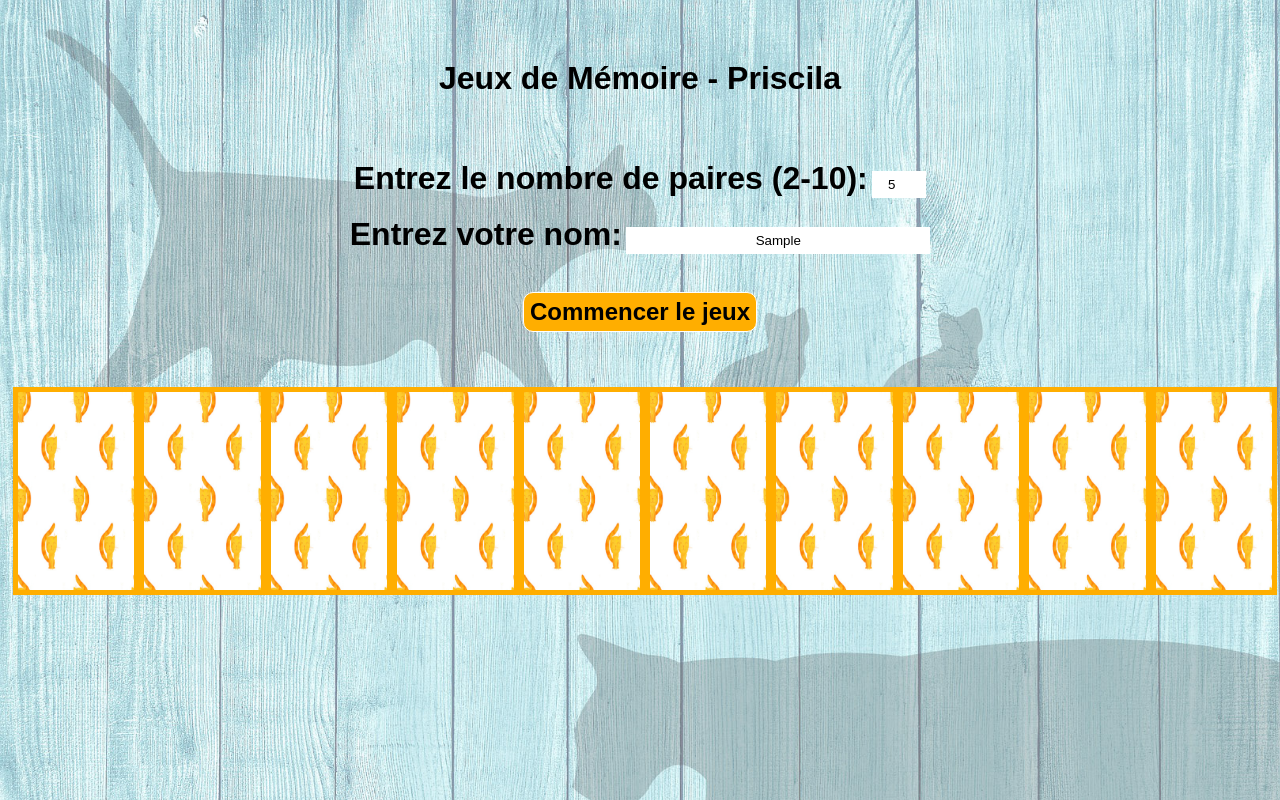
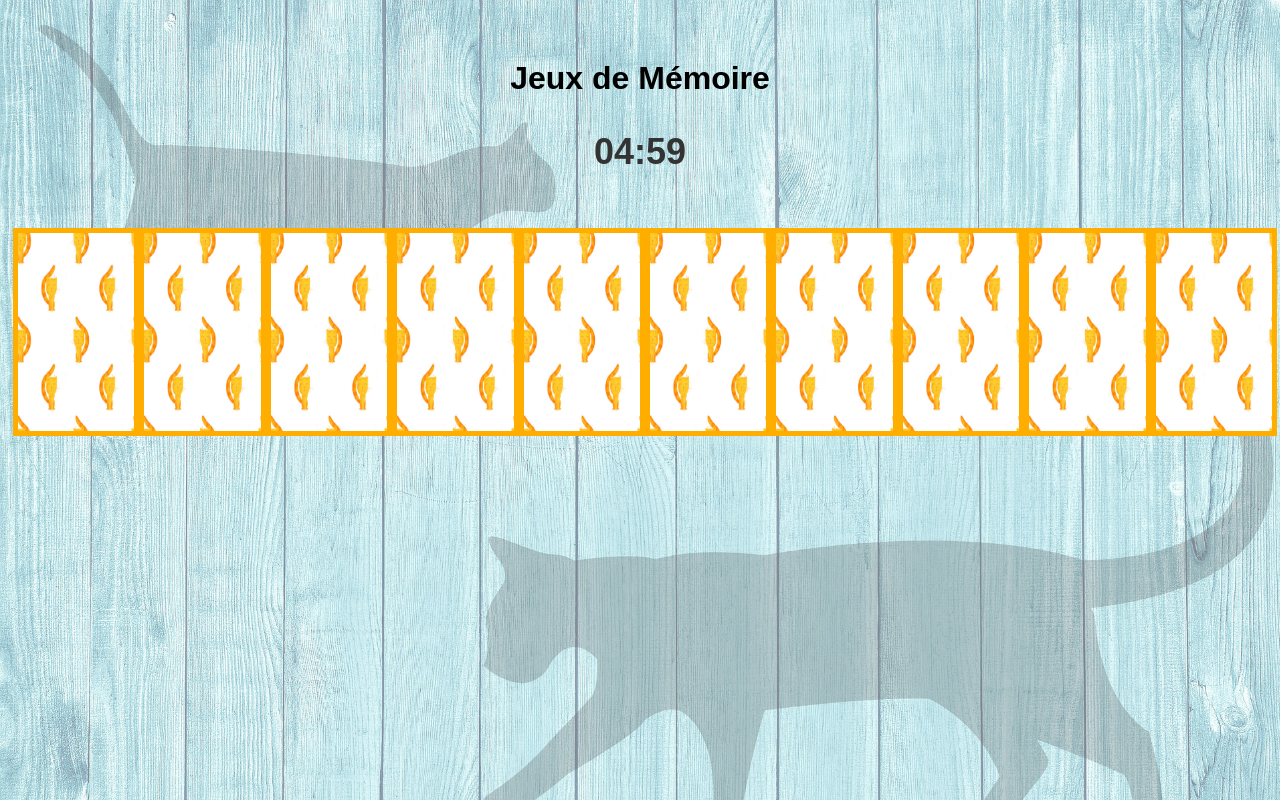
Before and after one commit to pri-carvalho/TP3-jeux-de-memoire, a plain HTML site: page index.html in a window 1280 px wide. Both pictures are taken after typing "5", "Sample" into the empty fields and a click on the button "Commencer le jeux". Shown: the top 800 px of the page. Drawn offline with Linux system fonts and the light colour scheme.

Commit message:
Documentation avec JSDoc
Documentation avec JSDoc

```diff
--- a/index.html
+++ b/index.html
@@ -8,20 +8,28 @@
     <link rel="stylesheet" href="style.css">
 </head>
 <body>
-
   <header>
-        <h1>Jeux de Mémoire - Priscila</h1>
+      <h1>Jeux de Mémoire</h1>
     </header>
     <main>
+      <!-- A div that will be used to display the timer. -->
+      <div id="minuterie">
+      </div>
+     <!-- Used to display the error message. -->
+      <p id="errorMessage"></p>
+      <div id="form">
+     <!-- The form that will be used to get the number of pairs and the name of the player. -->
         <form id="forme-du-jeu">
           <label for="pairs">Entrez le nombre de paires (2-10):</label>
-        <input type="number" id="pairs" min="2" max="10" required>
+          <input type="number" id="pairs" name="pairs" step="1">
           <br><br>
           <label for="nom">Entrez votre nom:</label>
-        <input type="text" id="name" required>
+          <input type="text" id="name" name="name">
           <br><br>
           <button type="submit">Commencer le jeux</button>
         </form>
+      </div>
+<!-- Used to display the game table. -->
     <div id="tableDeJeux"></div>
     <script src="script.js"></script>
   </main>
--- a/script.js
+++ b/script.js
@@ -2,8 +2,12 @@
 /*             TP-3 PRISCILA CARVALHO
 /***************************************************************** */
 
-/* VARIABLES */
 
+/* The above code is declaring variables and assigning values to them. */
+const form = document.getElementById('form');
+const errorMessage = document.querySelector('#errorMessage');
+const minuterie = document.getElementById('minuterie');
+let message = '';
 const tableDeJeux = document.getElementById("tableDeJeux");
 const imgs = ['cat (1).jpg','cat (2).jpg', 'cat (3).jpg', 'cat (4).jpg', 'cat (5).jpg',
             'cat (6).jpg', 'cat (7).jpg', 'cat (8).jpg', 'cat (9).jpg', 'cat (10).jpg'];
@@ -11,18 +15,39 @@ let cartesDansLeJeuHTML = '';
 let gameForm = document.getElementById('forme-du-jeu');
 let premiereCarte, deuxiemeCarte;
 let verrouillerCarte = false;
+let finDuJeu = false;
 
-/* EVENT LISTENER */
 
-// Este metodo "escuta" o click no botao submit do formulario
+/* The above code is creating a form that allows the user to input the number of pairs they want to
+play with and their name. The code is also validating the input. */
 gameForm.addEventListener("submit", (e) => {
   e.preventDefault();
 
   let pairs = document.getElementById("pairs");
+  let name = document.getElementById("name");
   let CartesPourJouer = genererArray(pairs.value);
 
-  for (let i = 0; i < CartesPourJouer.length; i++)
-  {
+  errorMessage.textContent = '';
+  message = '';
+
+  if (validarNumero(pairs.value) && validarNome(name.value)) {
+    form.remove();
+    creerCartes(CartesPourJouer);
+    tempsRestant();
+  } else {
+    errorMessage.textContent = 'Veuillez remplir tous les champs. '+ message;
+  }
+})
+
+
+/**
+ * The function creerCartes() creates the cards and adds them to the HTML.
+ * @param CartesPourJouer - an array of numbers that represent the cards to be played.
+ */
+
+function creerCartes(CartesPourJouer) {
+
+  for (let i = 0; i < CartesPourJouer.length; i++) {
     cartesDansLeJeuHTML +=
     `
       <div class="carteMemoire" data-carte="${imgs[CartesPourJouer[i]]}">
@@ -34,17 +59,65 @@ gameForm.addEventListener("submit", (e) => {
   showTableDeJeux();
   const cartes = document.querySelectorAll(".carteMemoire");
   cartes.forEach(carte => carte.addEventListener("click", flipCard));
-})
+}
 
-/* METHODES */
 
-//Este metodo soma as strings contendo as DIV com as cartas.
-//Soma duas vezes pois representa os pares.
+/**
+ * If the string is empty or if the string does not match the regex, then the message is updated and
+ * the function returns false. Otherwise, the function returns true.
+ * @param str - the string to validate
+ * @returns a boolean value.
+ */
+function validarNome(str) {
+  const regex = /^[a-z0-9]+$/i;
+  if (!str || !regex.test(str)) {
+    message += 'Le nom doit être alphanumérique. ';
+    return false;
+  }
+  return true;
+}
+
+
+/**
+ * If the number is not empty, is a number, and is between 2 and 10, then return true, otherwise return
+ * false.
+ * @param num - the number of pairs to be generated
+ * @returns Nothing.
+ */
+function validarNumero(num) {
+  if (num !== '' && !isNaN(num) && num >= 2 && num <= 10) {
+    return true;
+  } else {
+    message += 'Le nombre de paires doit être entre 2 et 10. ';
+    return false;
+  }
+  return ;
+}
+
+
+/**
+ * The function showTableDeJeux() is called when the user clicks on the button "Show Table de Jeux".
+ *
+ * The function showTableDeJeux() calls the function cartesDansLeJeuHTML() which returns a string of
+ * HTML code.
+ *
+ * The function showTableDeJeux() then assigns the string of HTML code to the innerHTML property of the
+ * div element with the id "tableDeJeux".
+ *
+ * The function showTableDeJeux() then displays the HTML code in the div element with the id
+ * "tableDeJeux".
+ */
 function showTableDeJeux() {
   tableDeJeux.innerHTML = cartesDansLeJeuHTML;
 }
 
-//Este metodo adicona a classe (flip) a DIV (carteMemoire)
+
+/**
+ * If the card is locked, return false. If it's not locked, add the class 'flip' to the card. If it's
+ * not the first card, set it as the first card. If it's not the second card, set it as the second
+ * card. Check if the cards match.
+ */
+
 function flipCard(){
   if (verrouillerCarte) return false;
 
@@ -59,32 +132,36 @@ function flipCard(){
   verifierCorrespondance();
 }
 
-//Este metodo recebe um numero e gera um array com o dobro da quantidade informada
-//onde cada numero so pode ser repetido uma vez
+/**
+ * It creates an array of length 2N, where each number from 0 to N appears twice, and then shuffles the
+ * array.
+ * @param N - The number of pairs of cards.
+ * @returns An array of numbers.
+ */
 function genererArray(N) {
   const array = [];
 
-  // Adiciona os números de 1 a N ao array, duas vezes cada
-  for (let i = 1; i <= N; i++) {
+
+  for (let i = 0; i < N; i++) {
     array.push(i);
     array.push(i);
   }
 
-  // Embaralha o array
   for (let i = array.length - 1; i > 0; i--) {
     const j = Math.floor(Math.random() * (i + 1));
     [array[i], array[j]] = [array[j], array[i]];
   }
 
-  // Retorna o array gerado
   return array;
 }
 
-// Este metodo compara os dados do campo dataset dos elemtos clicados
+/**
+ * If the two cards match, remove them from the game, otherwise flip them back over.
+ */
 function verifierCorrespondance() {
   let isMatch = premiereCarte.dataset.carte === deuxiemeCarte.dataset.carte;
 
-  if (isMatch){
+  if (isMatch) {
     let premiereCarteAux = premiereCarte;
     let deuxiemeCarteAux = deuxiemeCarte;
     reinitialiserCartes(isMatch);
@@ -94,7 +171,11 @@ function verifierCorrespondance() {
   }
 }
 
-// Este metodo remove a classe (flip) da DIV (carteMemoire)
+
+/**
+ * After 1 second, remove the flip class from the first and second cards, and then reset the first and
+ * second cards.
+ */
 function desactiverCartes() {
   verrouillerCarte = true;
   setTimeout(()=>{
@@ -104,20 +185,59 @@ function desactiverCartes() {
   }, 1000)
 }
 
-// Este metodo reicializa todas as variaveis utilizadas na rodada
+
+/**
+ * If the cards match, remove the event listener from both cards, then set all three variables to null.
+ * @param [isMatch=false] - a boolean that indicates whether the cards match or not.
+ */
 function reinitialiserCartes(isMatch = false) {
   if (isMatch) {
     premiereCarte.removeEventListener("click", flipCard);
     deuxiemeCarte.removeEventListener("click", flipCard);
   }
-  //Esta sintaxe atribui todos os valores para inicializar as variaveis ao mesmo tempo
+
   [premiereCarte, deuxiemeCarte, verrouillerCarte] = [null, null, false];
 }
 
-// Este metodo remove as cartas do jogo
+
+/**
+ * After a one second delay, the HTML of the two cards is deleted.
+ * @param premiereCarteAux - the first card that was clicked
+ * @param deuxiemeCarteAux - the second card that was clicked
+ */
 function supprimerCartesCorrespondantes(premiereCarteAux, deuxiemeCarteAux) {
   setTimeout(()=>{
     premiereCarteAux.outerHTML = '';
     deuxiemeCarteAux.outerHTML = '';
   }, 1000)
 }
+
+/**
+ * If the table is empty, the game is over, and the timer is still running, stop the timer and display
+ * 'You won!'
+ */
+function tempsRestant() {
+  let remainingTime = 5 * 60;
+
+  const updateTimer = () => {
+    const minutes = Math.floor(remainingTime / 60);
+    const seconds = remainingTime % 60;
+
+    minuterie.textContent = `${minutes
+      .toString()
+      .padStart(2, '0')}:${seconds.toString().padStart(2, '0')}`;
+
+      if (!tableDeJeux.innerHTML.trim()) {
+        finDuJeu = true;
+      }
+    remainingTime--;
+    if (remainingTime < 0 && finDuJeu != true) {
+      clearInterval(timer);
+      minuterie.textContent = 'Vous avez perdu!';
+    }
+    if (remainingTime > 0 && finDuJeu == true) {
+      minuterie.textContent = 'Vous avez gagné!';
+    }
+  };
+  const timer = setInterval(updateTimer, 1000);
+}
--- a/style.css
+++ b/style.css
@@ -24,11 +24,6 @@
 
   }
 
-  #name {
-    width: 165px;
-  }
-
-
   #forme-du-jeu input{
     border: 0cm white;
     height: 25px;
@@ -43,6 +38,7 @@
  #name{
   width: 300px;
  }
+
  #pairs{
     width: 50px;
 
@@ -101,3 +97,13 @@
   .carteFront {
     transform: rotateY(180deg);
   }
+  #errorMessage {
+    color: red;
+    font-weight: bold;
+  }
+
+  #minuterie {
+    font-size: 36px;
+    color: #333;
+    font-weight: bold;
+  }
```
Lines whose indentation alone changed are shown as unchanged.
